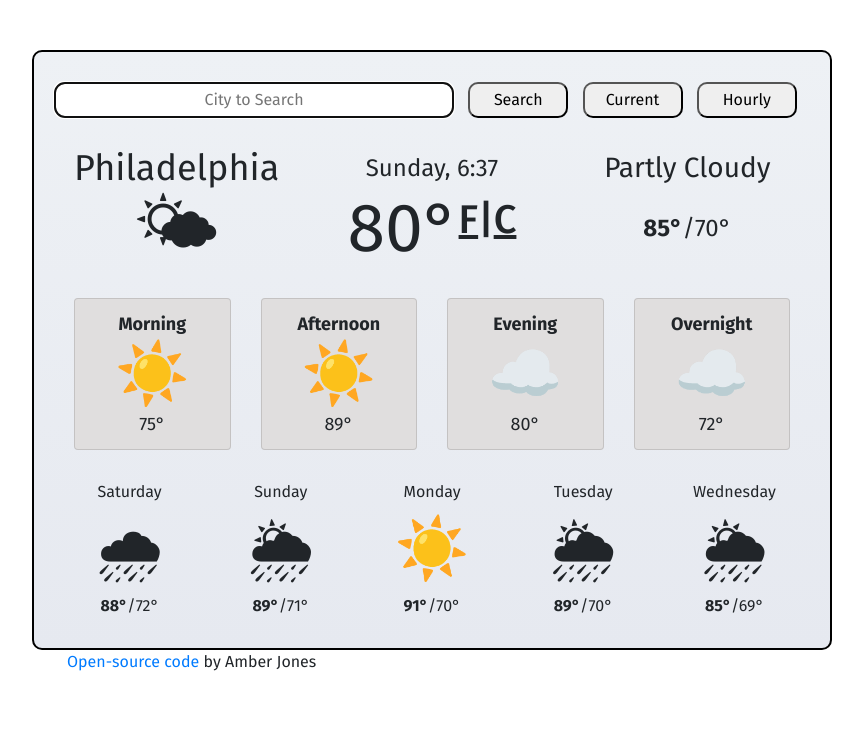
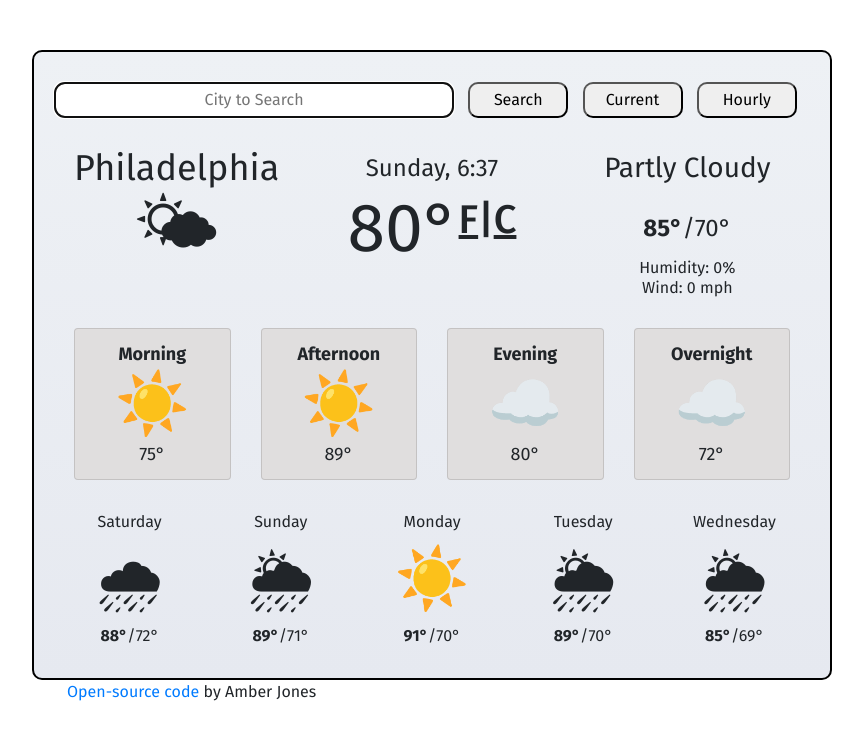
Before and after one commit to ambahjones/my-weather-app, a plain HTML site: page index.html in a window 1280 px wide. Shown: the top 740 px of the page, without its empty margins (208-1071 px from the left). Drawn offline with nearby package versions, Linux system fonts and the light colour scheme; no server answers.

Commit message:
added and styled humidity and wind speed values

```diff
--- a/index.html
+++ b/index.html
@@ -14,6 +14,8 @@
 
 <body>
     <div class="container">
+
+    <div class="app">
 
         <div>
             <form class="citySearch" id="city-search-form">
@@ -50,6 +52,12 @@
                 </div>
                 <div class="row-col-1 highLowMajor">
                     <strong><span id="highMajor">85</span>°</strong>/<span id="lowMajor">70</span>°
+                </div>
+                <div class="row-col-1 humidity wind">
+                 <ul>
+                   <li id="humidity">Humidity: <span id="percent">0</span>%</li>
+                   <li id="wind">Wind: <span id="speed">0</span> <span id="speed-unit">mph</span> </li>
+                 </ul>
                 </div>
             </div>
 
@@ -179,6 +187,8 @@
     </div>
 
     </div>
+
+    </div>
     <div class="codeLink">
 <a href="https://github.com/ambahjones/my-weather-app" target="_blank">Open-source code</a> by Amber Jones
     </div>
--- a/index.js
+++ b/index.js
@@ -73,6 +73,12 @@ function displayLocationTemp(response) {
   document.querySelector("#lowMajor").innerHTML = Math.round(
     response.data.main.temp_min
   );
+  document.querySelector("#percent").innerHTML = Math.round(
+    response.data.main.humidity
+  );
+  document.querySelector("#speed").innerHTML = Math.round(
+    response.data.wind.speed
+  );
 }
 
 let showCity = document.querySelector("#city-search-form");
--- a/style.css
+++ b/style.css
@@ -1,4 +1,4 @@
-.container {
+.app {
   border: solid;
   border-width: 2px;
   border-color: black;
@@ -90,6 +90,14 @@
 .highLowMajor {
   font-size: 24px;
 }
+ul {
+  margin: 0;
+  padding: 0;
+}
+li {
+  list-style: none;
+  line-height: 20px;
+}
 .timePeriods {
   line-height: 50px;
   font-size: 18px;
```
